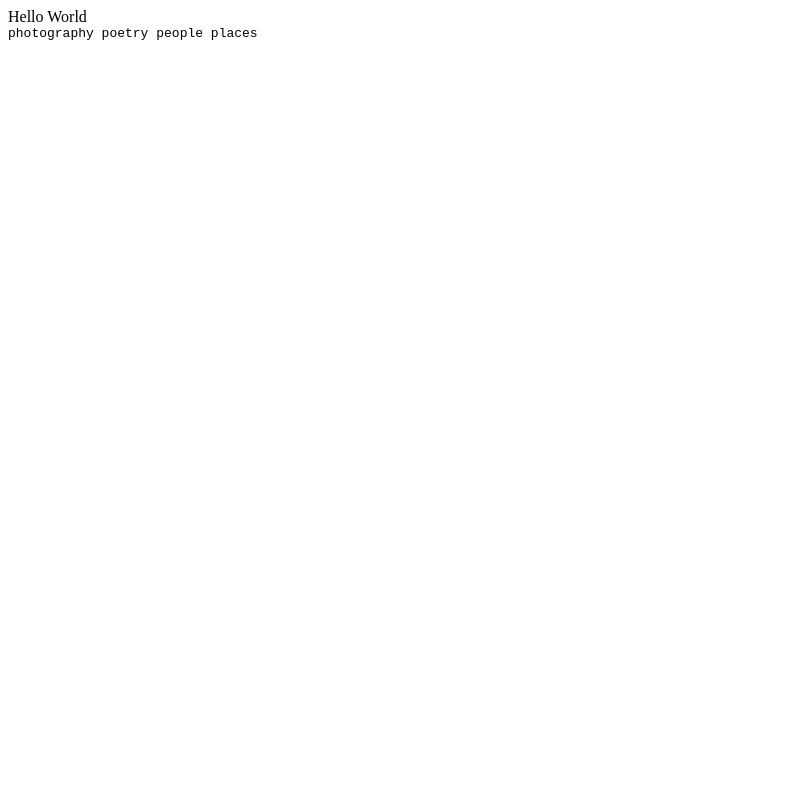
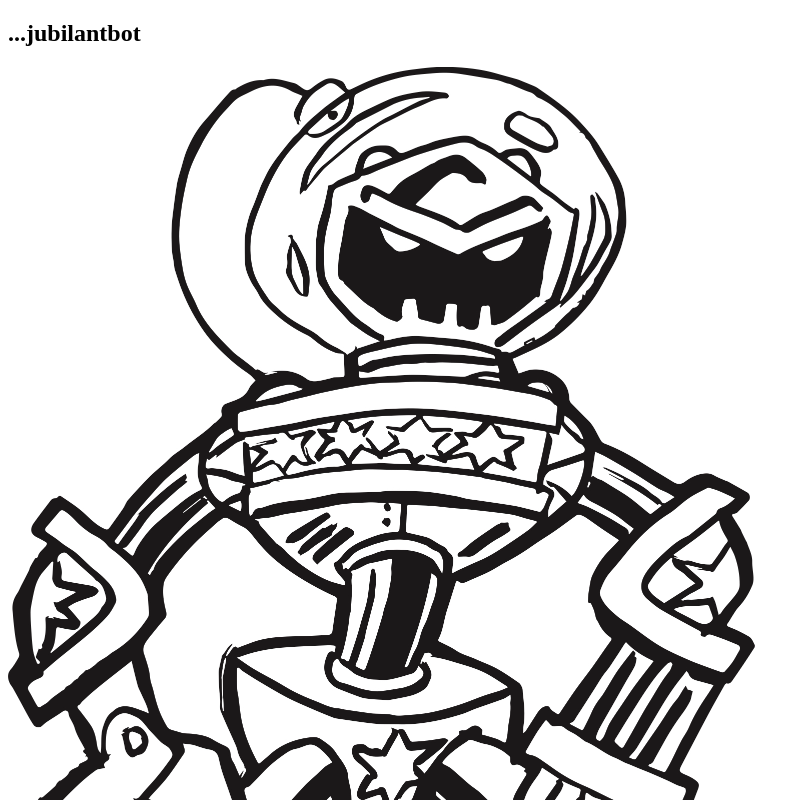
Before and after one commit to jubilantbot/jubilantbot.github.io, a plain HTML site: page index.html in a window 1280 px wide. Shown: the top 800 px of the page, without its empty margins (0-810 px from the left). Drawn offline with Linux system fonts and the light colour scheme.

Commit message:
updated photo

```diff
--- a/index.html
+++ b/index.html
@@ -1,8 +1,9 @@
-Hello World
-<br>
-<code>
-photography
-poetry
-people
-places
-</code>
+<!DOCTYPE html>
+<html>
+<body>
+
+<h2>...jubilantbot</h2>
+<img src="robot.jpg" alt="robot" width="747" height="1047">
+
+</body>
+</html>
```
